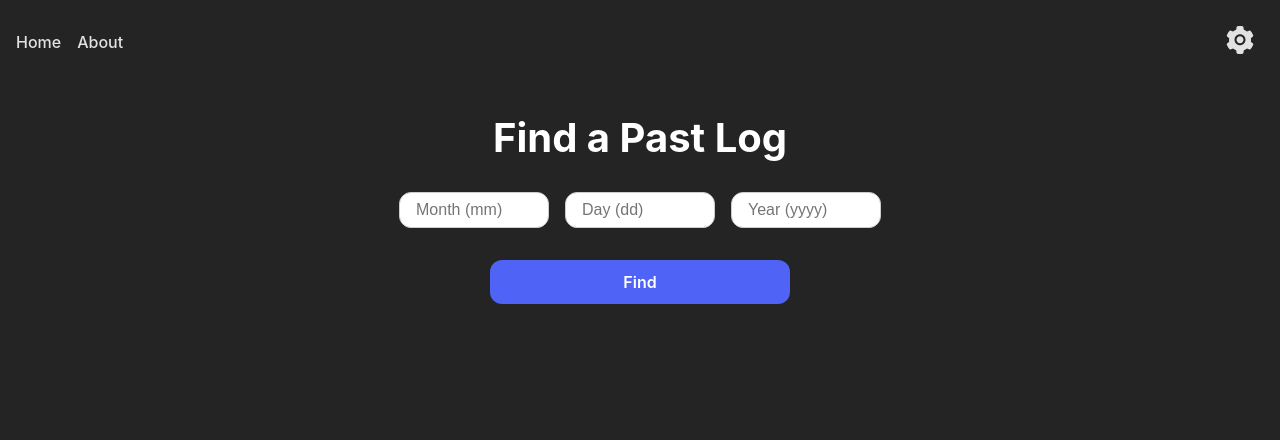
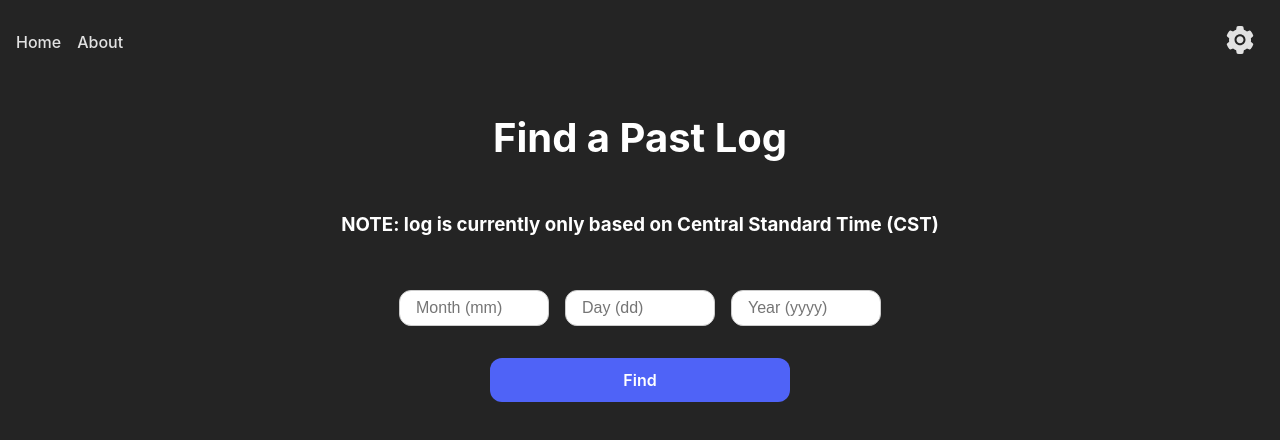
Before and after one commit to Asyboi/ThreeGoodThings, a React (Vite) app in the folder frontend/: page /pastentries in a window 1280 px wide. Shown: the top 440 px of the page. Built offline with nearby package versions, Linux system fonts and the light colour scheme; sample sign-in values are in the browser's storage.

Commit message:
Added note on set timezone for past log retrieval

```diff
--- a/frontend/src/pages/PastLogs.jsx
+++ b/frontend/src/pages/PastLogs.jsx
@@ -24,6 +24,7 @@ const LogFind = () => {
   return (
     <div className="logfind-container">
       <h1 className="logfind-title">Find a Past Log</h1>
+      <h3>NOTE: log is currently only based on Central Standard Time (CST) </h3>
 
       <div className="logfind-inputs">
         <input
```
